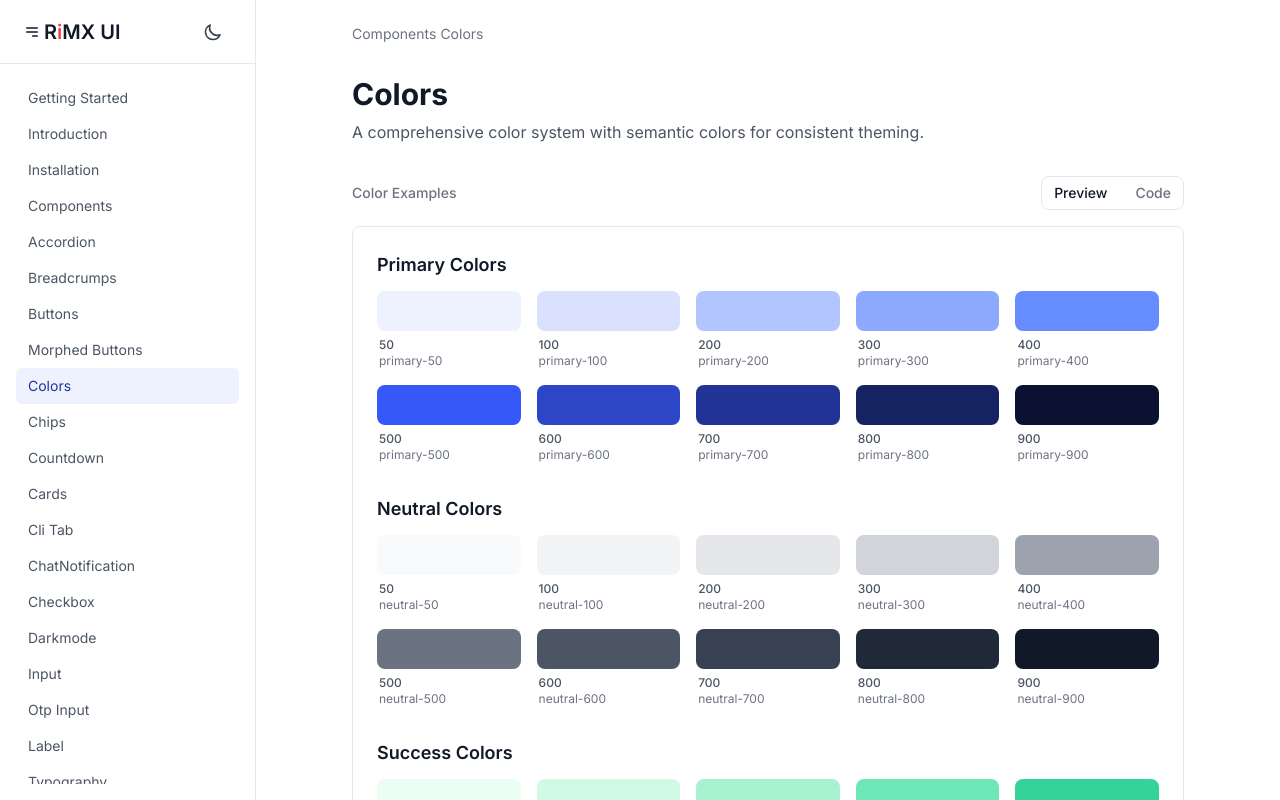
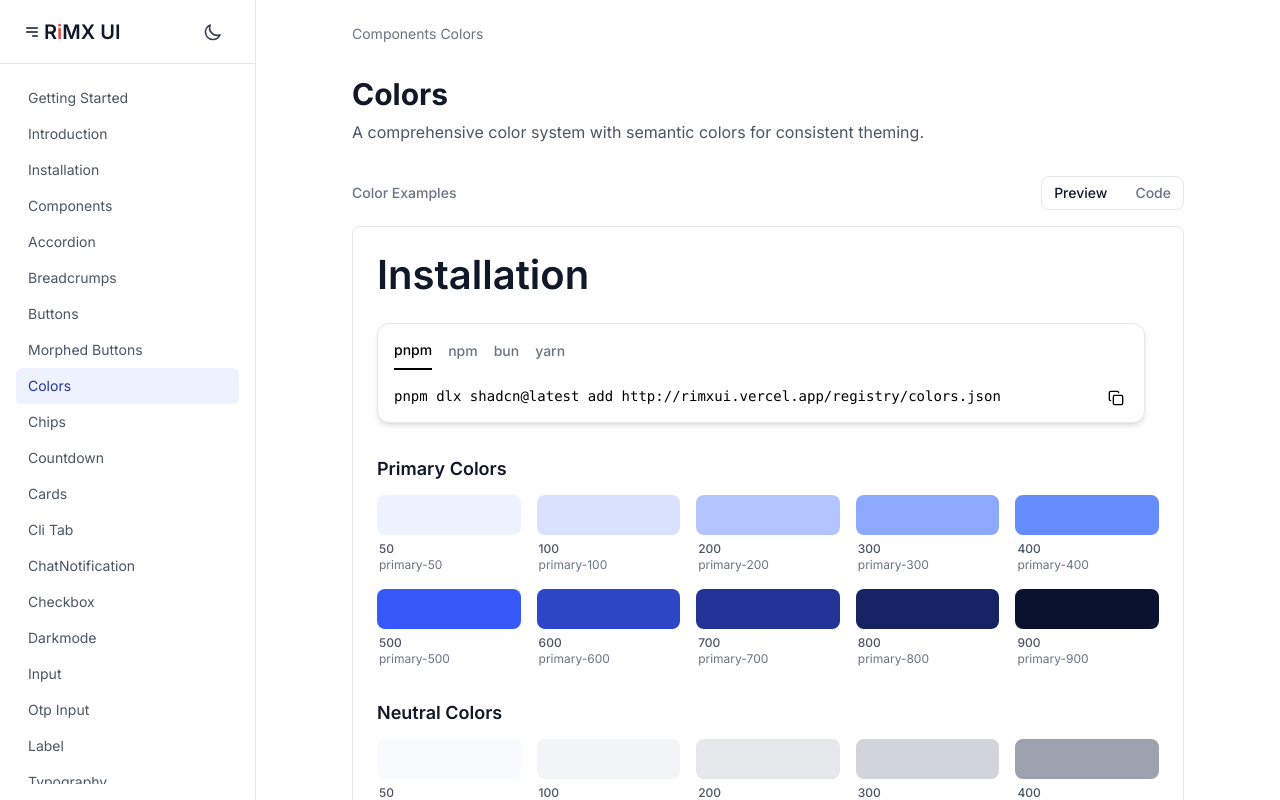
Before and after one commit to bhawanibytes/rimxui, a React (Vite) app in the folder rimxui/: page /docs/colors in a window 1280 px wide. Shown: the top 800 px of the page. Built offline with nearby package versions, Linux system fonts and the light colour scheme.

Commit message:
cli Wrapper done

```diff
--- a/rimxui/src/components/showcase/AccordionPage.tsx
+++ b/rimxui/src/components/showcase/AccordionPage.tsx
@@ -1,5 +1,6 @@
 import Accordion from "../Acoordion/accordion";
 import PreviewWrapper from "../PreviewWrapper";
+import { CliTabs } from "../CliTabs/CliTab";
 
 const faqItems = [
   {
@@ -28,6 +29,17 @@ export default function AccordionPage() {
   return (
     <div className="min-h-screen px-4 py-8 bg-white dark:bg-neutral-900 text-gray-800 dark:text-gray-200 transition-colors duration-300">
       <div className="max-w-2xl mx-auto">
+        <section id="#installation">
+          <h1 className="text-h4 mb-6">Installation</h1>
+          <CliTabs
+            commands={{
+              pnpm: "pnpm dlx shadcn@latest add http://rimxui.vercel.app/registry/accordion.json",
+              npm: "npx shadcn@latest add http://rimxui.vercel.app/registry/accordion.json",
+              bun: "bunx shadcn@latest add http://rimxui.vercel.app/registry/accordion.json",
+              yarn: "yarn dlx shadcn@latest add http://rimxui.vercel.app/registry/accordion.json",
+            }}
+          />
+        </section>
         <PreviewWrapper
           label="FAQ"
           variant="centered"
--- a/rimxui/src/components/showcase/BreadcrumpPage.tsx
+++ b/rimxui/src/components/showcase/BreadcrumpPage.tsx
@@ -2,6 +2,8 @@ import PreviewWrapper from "../PreviewWrapper";
 import { BreadcrumbsBasic } from "../Breadcrump/BreadcrumpsBasic";
 import { BreadcrumbsGhost } from "../Breadcrump/BreadcrumpsOutlined";
 import { BreadcrumbsOutlined } from "../Breadcrump/BreadcrumpsGhost";
+import { CliTabs } from "../CliTabs/CliTab";
+
 const breadcrumbItems = [
   { label: "Home", href: "/" },
   { label: "Docs", href: "/docs" },
@@ -11,6 +13,17 @@ const breadcrumbItems = [
 function BreadcrumbsPage() {
   return (
     <div className="space-y-10 p-6">
+      <section id="#installation">
+        <h1 className="text-h4 mb-6">Installation</h1>
+        <CliTabs
+          commands={{
+            pnpm: "pnpm dlx shadcn@latest add http://rimxui.vercel.app/registry/breadcrump.json",
+            npm: "npx shadcn@latest add http://rimxui.vercel.app/registry/breadcrump.json",
+            bun: "bunx shadcn@latest add http://rimxui.vercel.app/registry/breadcrump.json",
+            yarn: "yarn dlx shadcn@latest add http://rimxui.vercel.app/registry/breadcrump.json",
+          }}
+        />
+      </section>
       <PreviewWrapper
         label="Basic Breadcrumbs"
         preview={<BreadcrumbsBasic items={breadcrumbItems} />}
--- a/rimxui/src/components/showcase/CardPage.tsx
+++ b/rimxui/src/components/showcase/CardPage.tsx
@@ -5,6 +5,7 @@ import {
   CardFooter,
   CardTitle,
 } from "../Cards/Card";
+import { CliTabs } from "../CliTabs/CliTab";
 import PreviewWrapper from "../PreviewWrapper";
 
 export const CardPage = () => {
@@ -22,6 +23,17 @@ export const CardPage = () => {
           format with various styles and customizations.
         </p>
       </div>
+      <section id="#installation">
+        <h1 className="text-h4 mb-6">Installation</h1>
+        <CliTabs
+          commands={{
+            pnpm: "pnpm dlx shadcn@latest add http://rimxui.vercel.app/registry/cards.json",
+            npm: "npx shadcn@latest add http://rimxui.vercel.app/registry/cards.json",
+            bun: "bunx shadcn@latest add http://rimxui.vercel.app/registry/cards.json",
+            yarn: "yarn dlx shadcn@latest add http://rimxui.vercel.app/registry/cards.json",
+          }}
+        />
+      </section>
 
       <PreviewWrapper
         label="Basic Card"
--- a/rimxui/src/components/showcase/CheckboxPage.tsx
+++ b/rimxui/src/components/showcase/CheckboxPage.tsx
@@ -1,4 +1,5 @@
 import { Checkbox } from "../Checkbox/Checkbox";
+import { CliTabs } from "../CliTabs/CliTab";
 import { Label } from "../Label/Label";
 import PreviewWrapper from "../PreviewWrapper";
 
@@ -12,6 +13,17 @@ const CheckboxPage = () => {
             Displays a button or a component that looks like a button.
           </p>
         </div>
+        <section id="#installation">
+          <h1 className="text-h4 mb-6">Installation</h1>
+          <CliTabs
+            commands={{
+              pnpm: "pnpm dlx shadcn@latest add http://rimxui.vercel.app/registry/checkbox.json",
+              npm: "npx shadcn@latest add http://rimxui.vercel.app/registry/checkbox.json",
+              bun: "bunx shadcn@latest add http://rimxui.vercel.app/registry/checkbox.json",
+              yarn: "yarn dlx shadcn@latest add http://rimxui.vercel.app/registry/checkbox.json",
+            }}
+          />
+        </section>
         <div className="grid gap-6">
           <PreviewWrapper
             label="Checkbox Input"
--- a/rimxui/src/components/showcase/ChipsPage.tsx
+++ b/rimxui/src/components/showcase/ChipsPage.tsx
@@ -1,5 +1,6 @@
 import { useState } from "react";
 import Chip from "../Chips/chips";
+import { CliTabs } from "../CliTabs/CliTab";
 // import { X } from "lucide-react";
 
 export default function FullChipExample() {
@@ -15,6 +16,17 @@ export default function FullChipExample() {
 
   return (
     <div className="p-6 bg-white dark:bg-neutral-900 min-h-screen text-gray-800 dark:text-white space-y-6">
+      <section id="#installation">
+        <h1 className="text-h4 mb-6">Installation</h1>
+        <CliTabs
+          commands={{
+            pnpm: "pnpm dlx shadcn@latest add http://rimxui.vercel.app/registry/chips.json",
+            npm: "npx shadcn@latest add http://rimxui.vercel.app/registry/chips.json",
+            bun: "bunx shadcn@latest add http://rimxui.vercel.app/registry/chips.json",
+            yarn: "yarn dlx shadcn@latest add http://rimxui.vercel.app/registry/chips.json",
+          }}
+        />
+      </section>
       <h2 className="text-xl font-semibold">Selected Tags</h2>
 
       {/* Selected tags displayed as dismissable chips */}
--- a/rimxui/src/components/showcase/CliTabPage.tsx
+++ b/rimxui/src/components/showcase/CliTabPage.tsx
@@ -3,6 +3,17 @@ import { CliTabs } from "../CliTabs/CliTab"
 const CliTabPage = () => {
   return (
     <div>
+      <section id="#installation">
+          <h1 className="text-h4 mb-6">Installation</h1>
+          <CliTabs
+            commands={{
+              pnpm: "pnpm dlx shadcn@latest add http://rimxui.vercel.app/registry/clitab.json",
+              npm: "npx shadcn@latest add http://rimxui.vercel.app/registry/clitab.json",
+              bun: "bunx shadcn@latest add http://rimxui.vercel.app/registry/clitab.json",
+              yarn: "yarn dlx shadcn@latest add http://rimxui.vercel.app/registry/clitab.json",
+            }}
+          />
+        </section>
         <CliTabs
             commands={{
               pnpm: "pnpm's example command",
--- a/rimxui/src/components/showcase/ColorShowcase.tsx
+++ b/rimxui/src/components/showcase/ColorShowcase.tsx
@@ -1,3 +1,4 @@
+import { CliTabs } from "../CliTabs/CliTab";
 import PreviewWrapper from "../PreviewWrapper";
 
 const COLOR_ACCENTS = [50, 100, 200, 300, 400, 500, 600, 700, 800, 900];
@@ -5,6 +6,17 @@ const COLOR_ACCENTS = [50, 100, 200, 300, 400, 500, 600, 700, 800, 900];
 const ColorPreview = () => {
   return (
     <div className="space-y-8">
+      <section id="#installation">
+        <h1 className="text-h4 mb-6">Installation</h1>
+        <CliTabs
+          commands={{
+            pnpm: "pnpm dlx shadcn@latest add http://rimxui.vercel.app/registry/colors.json",
+            npm: "npx shadcn@latest add http://rimxui.vercel.app/registry/colors.json",
+            bun: "bunx shadcn@latest add http://rimxui.vercel.app/registry/colors.json",
+            yarn: "yarn dlx shadcn@latest add http://rimxui.vercel.app/registry/colors.json",
+          }}
+        />
+      </section>
       {/* Primary Colors */}
       <div className="space-y-3">
         <h3 className="text-lg font-semibold">Primary Colors</h3>
--- a/rimxui/src/components/showcase/CounterPage.tsx
+++ b/rimxui/src/components/showcase/CounterPage.tsx
@@ -1,7 +1,20 @@
+import { CliTabs } from "../CliTabs/CliTab";
 import CountdownTimer from "../Counter/counter";
 
 function App() {
   return (
+    <>
+      <section id="#installation">
+        <h1 className="text-h4 mb-6">Installation</h1>
+        <CliTabs
+          commands={{
+            pnpm: "pnpm dlx shadcn@latest add http://rimxui.vercel.app/registry/coutdown.json",
+            npm: "npx shadcn@latest add http://rimxui.vercel.app/registry/coutdown.json",
+            bun: "bunx shadcn@latest add http://rimxui.vercel.app/registry/coutdown.json",
+            yarn: "yarn dlx shadcn@latest add http://rimxui.vercel.app/registry/coutdown.json",
+          }}
+        />
+      </section>
       <div className="p-4">
         <CountdownTimer endTime={180} format="hh:mm:ss" />
         <CountdownTimer
@@ -27,6 +40,7 @@ function App() {
           />
         </div>
       </div>
+    </>
   );
 }
 export default App;
--- a/rimxui/src/components/showcase/DarkMode.tsx
+++ b/rimxui/src/components/showcase/DarkMode.tsx
@@ -1,7 +1,20 @@
+import { CliTabs } from "../CliTabs/CliTab";
 import DarkModeToggle from "../DarkMode/dark";
 
 function DarkMode() {
   return (
+    <>
+      <section id="#installation">
+        <h1 className="text-h4 mb-6">Installation</h1>
+        <CliTabs
+          commands={{
+            pnpm: "pnpm dlx shadcn@latest add http://rimxui.vercel.app/registry/darkmode.json",
+            npm: "npx shadcn@latest add http://rimxui.vercel.app/registry/darkmode.json",
+            bun: "bunx shadcn@latest add http://rimxui.vercel.app/registry/darkmode.json",
+            yarn: "yarn dlx shadcn@latest add http://rimxui.vercel.app/registry/darkmode.json",
+          }}
+        />
+      </section>
       <div className="min-h-screen flex flex-col gap-4 items-center justify-center bg-white dark:bg-neutral-900 text-black dark:text-white">
         <h1 className="text-2xl font-bold">Dark Mode Toggle Test</h1>
         <DarkModeToggle variant="icon" />
@@ -9,10 +22,11 @@ function DarkMode() {
         <DarkModeToggle variant="text" />
         <DarkModeToggle
           variant="icon"
-  lightIcon="🔆"   // Custom light mode icon
-  darkIcon="🌑"    // Custom dark mode icon
+          lightIcon="🔆" // Custom light mode icon
+          darkIcon="🌑" // Custom dark mode icon
         />
       </div>
+    </>
   );
 }
 
--- a/rimxui/src/components/showcase/InputPage.tsx
+++ b/rimxui/src/components/showcase/InputPage.tsx
@@ -2,6 +2,7 @@ import { Label } from "../Label/Label";
 import { Input } from "../Input/Input";
 import PreviewWrapper from "../PreviewWrapper";
 import Button from "../ui/Button";
+import { CliTabs } from "../CliTabs/CliTab";
 
 const InputPage = () => {
   return (
@@ -13,6 +14,17 @@ const InputPage = () => {
             Displays a button or a component that looks like a button.
           </p>
         </div>
+        <section id="#installation">
+          <h1 className="text-h4 mb-6">Installation</h1>
+          <CliTabs
+            commands={{
+              pnpm: "pnpm dlx shadcn@latest add http://rimxui.vercel.app/registry/inputform.json",
+              npm: "npx shadcn@latest add http://rimxui.vercel.app/registry/inputform.json",
+              bun: "bunx shadcn@latest add http://rimxui.vercel.app/registry/inputform.json",
+              yarn: "yarn dlx shadcn@latest add http://rimxui.vercel.app/registry/inputform.json",
+            }}
+          />
+        </section>
         <div className="grid gap-6">
           <PreviewWrapper
             label="Form Component"
--- a/rimxui/src/components/showcase/MorphedButton.tsx
+++ b/rimxui/src/components/showcase/MorphedButton.tsx
@@ -5,14 +5,25 @@ import {
   BellOff,
   UserPlus,
   UserCheck,
-
 } from "lucide-react";
 import MorphingButton from "../MorphedButton/Morphed"; // adjust the path as per your structure
+import { CliTabs } from "../CliTabs/CliTab";
 
 export default function ExampleButtons() {
   return (
+    <>
+      <section id="#installation">
+        <h1 className="text-h4 mb-6">Installation</h1>
+        <CliTabs
+          commands={{
+            pnpm: "pnpm dlx shadcn@latest add http://rimxui.vercel.app/registry/morphedbutton.json",
+            npm: "npx shadcn@latest add http://rimxui.vercel.app/registry/morphedbutton.json",
+            bun: "bunx shadcn@latest add http://rimxui.vercel.app/registry/morphedbutton.json",
+            yarn: "yarn dlx shadcn@latest add http://rimxui.vercel.app/registry/morphedbutton.json",
+          }}
+        />
+      </section>
       <div className="flex flex-col sm:flex-row flex-wrap gap-6 p-8 items-center justify-center dark:bg-neutral-90 min-h-screen">
-
         {/* 1. Lucide Icon Button (Follow/Following) */}
         <MorphingButton
           initialLabel="Follow"
@@ -101,7 +112,7 @@ import {
           initialBgColor="bg-orange-400"
           morphedBgColor="bg-green-600"
         />
-
       </div>
+    </>
   );
 }
--- a/rimxui/src/components/showcase/NotificationPage.tsx
+++ b/rimxui/src/components/showcase/NotificationPage.tsx
@@ -1,9 +1,21 @@
 import { NotificationContainer } from "../ChatNotification/NotificationContainer";
 import { notify } from "../ChatNotification/NotificationManager";
+import { CliTabs } from "../CliTabs/CliTab";
 
 function NotificationPage() {
   return (
     <div>
+      <section id="#installation">
+        <h1 className="text-h4 mb-6">Installation</h1>
+        <CliTabs
+          commands={{
+            pnpm: "pnpm dlx shadcn@latest add http://rimxui.vercel.app/registry/notification.json",
+            npm: "npx shadcn@latest add http://rimxui.vercel.app/registry/notification.json",
+            bun: "bunx shadcn@latest add http://rimxui.vercel.app/registry/notification.json",
+            yarn: "yarn dlx shadcn@latest add http://rimxui.vercel.app/registry/notification.json",
+          }}
+        />
+      </section>
       <NotificationContainer />
       <button
         onClick={() =>
```
Lines whose indentation alone changed are shown as unchanged.
